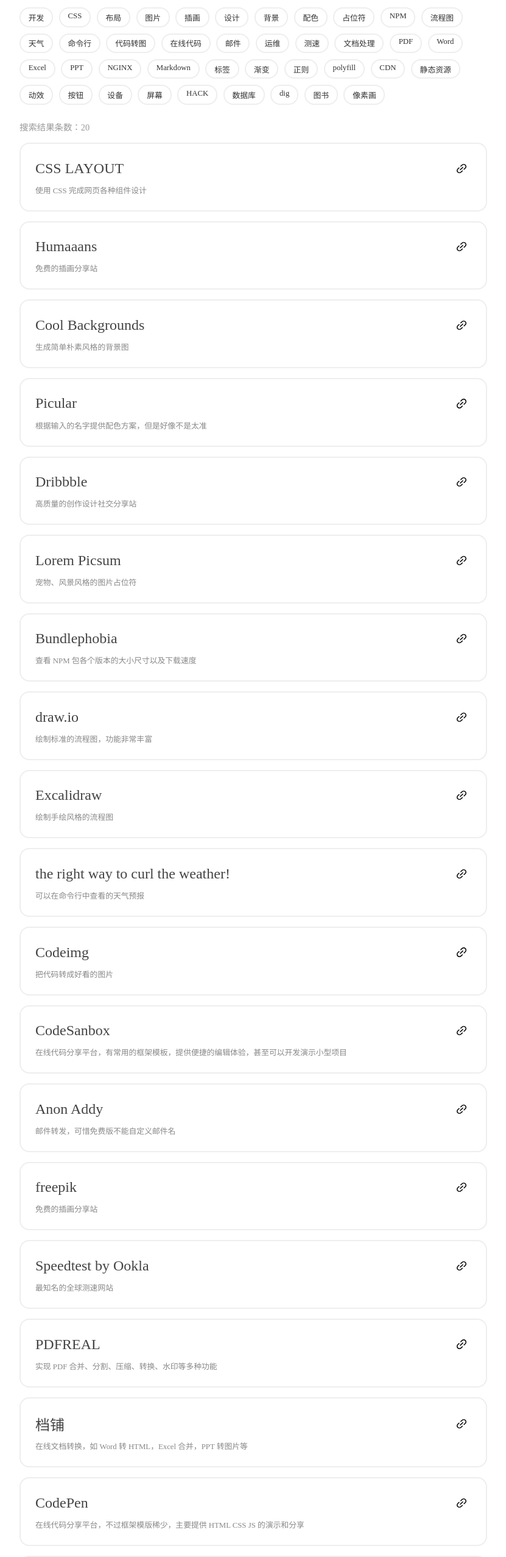
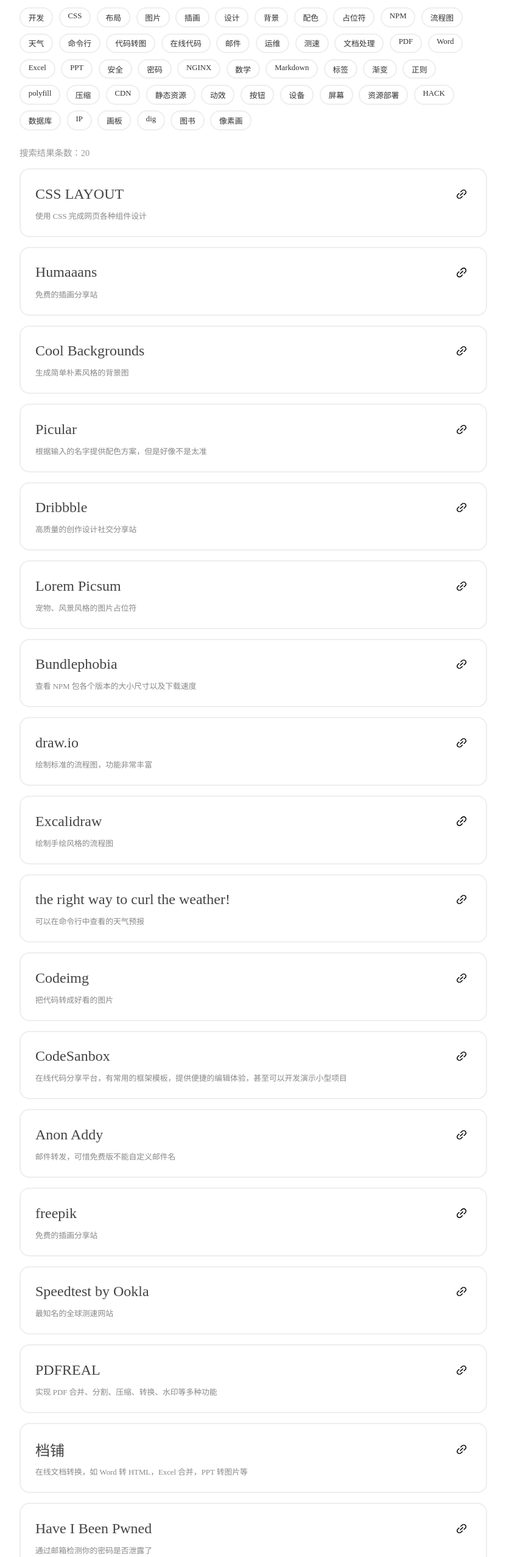
Before and after one commit to yukapril/nav.fridaycoder.com, a Vue app: page / in a window 1280 px wide. Shown: the part 140-2694 px from the top of the page at 61% size, without its empty margins (224-1055 px from the left). Built offline with nearby package versions, Linux system fonts and the light colour scheme.

Commit message:
feat: 增加数据条目

```diff
--- a/src/data/data.ts
+++ b/src/data/data.ts
@@ -322,6 +322,69 @@
     desc: '最知名的全球测速网站',
     url: 'https://www.speedtest.net',
     tags: ['运维', '测速']
+  },
+  {
+    id: 47,
+    name: 'Have I Been Pwned',
+    desc: '通过邮箱检测你的密码是否泄露了',
+    url: 'https://haveibeenpwned.com',
+    tags: ['安全', '密码']
+  },
+  {
+    id: 48,
+    name: 'Desmos',
+    desc: '在线图形计算器、科学计算器、矩阵计算器、绘制几何图形等，还支持 API 调用绘图',
+    url: 'https://www.desmos.com',
+    tags: ['数学', '开发']
+  },
+  {
+    id: 49,
+    name: 'TinyPNG',
+    desc: '最知名的图像压缩工具，可以在线压缩图片，也有各种第三方工具，还提供 API 调用',
+    url: 'https://tinypng.com',
+    tags: ['图片', '开发', '压缩']
+  },
+  {
+    id: 50,
+    name: 'Witeboard',
+    desc: '简易的在线画板工具，可以分享共同开会使用，不过可能国内网络不是很通畅',
+    url: 'https://witeboard.com',
+    tags: ['画板']
+  },
+  {
+    id: 51,
+    name: 'ipify',
+    desc: '提供各种 API 获取当前的 IP，有各种第三方封装库',
+    url: 'https://www.ipify.org',
+    tags: ['开发', 'IP']
+  },
+  {
+    id: 52,
+    name: 'Netlify',
+    desc: '提供静态资源部署服务，免费版可以绑定自定义域名，还可以支持 Next.js',
+    url: 'https://www.netlify.com',
+    tags: ['开发', '资源部署']
+  },
+  {
+    id: 53,
+    name: 'Vercel',
+    desc: 'Vercel 之前叫 ZEIT。提供静态资源部署服务，免费版可以绑定自定义域名、支持 serverless 接口。也支持 Next.js。因为 Next.js 就是他们家开发的',
+    url: 'https://vercel.com',
+    tags: ['开发', '资源部署']
+  },
+  {
+    id: 54,
+    name: 'HEROKU',
+    desc: '非常强大的部署平台，支持各种语言。免费版可以绑定域名，每月550小时用量（绑定支付方式后1000小时）',
+    url: 'https://vercel.com',
+    tags: ['开发', '资源部署']
+  },
+  {
+    id: 55,
+    name: 'Surge',
+    desc: '提供静态资源部署服务，免费版可以绑定自定义域名。全程使用命令行操作',
+    url: 'https://surge.sh',
+    tags: ['开发', '资源部署']
   }
 ]
 
```
